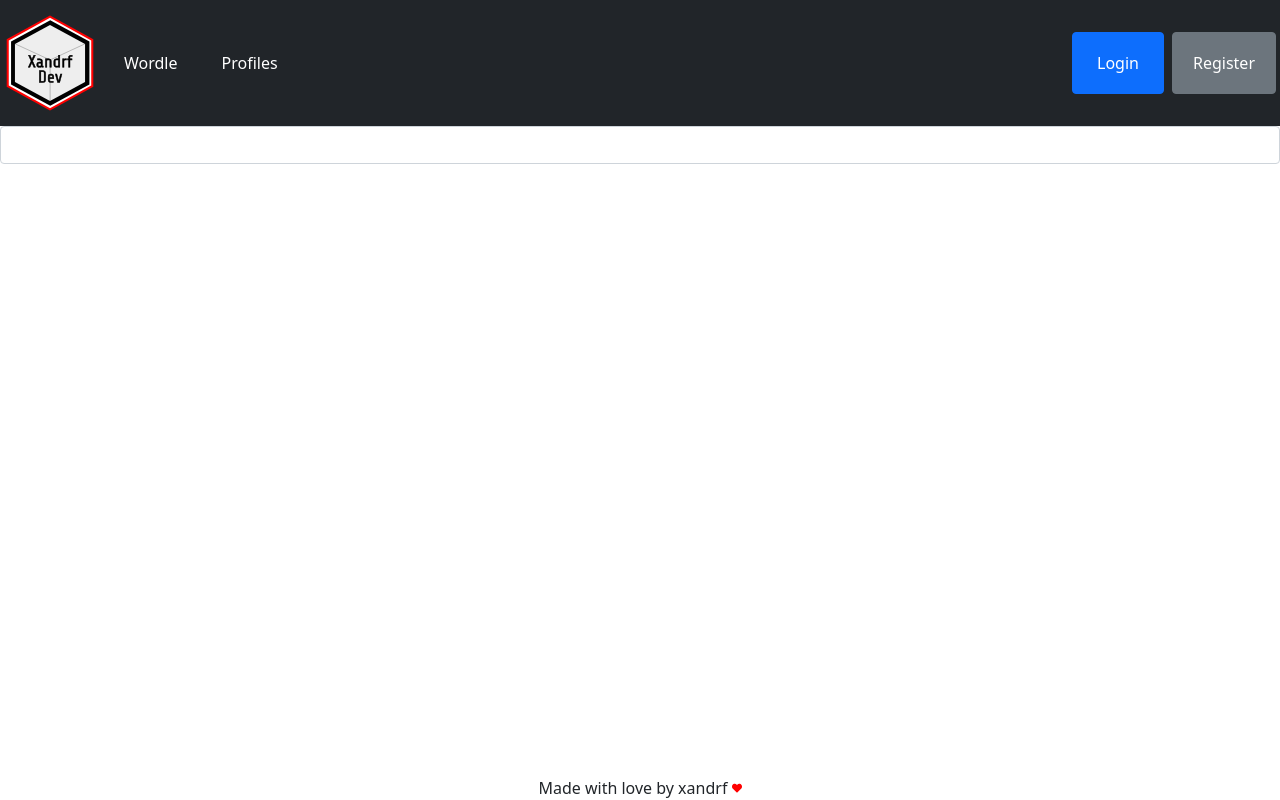
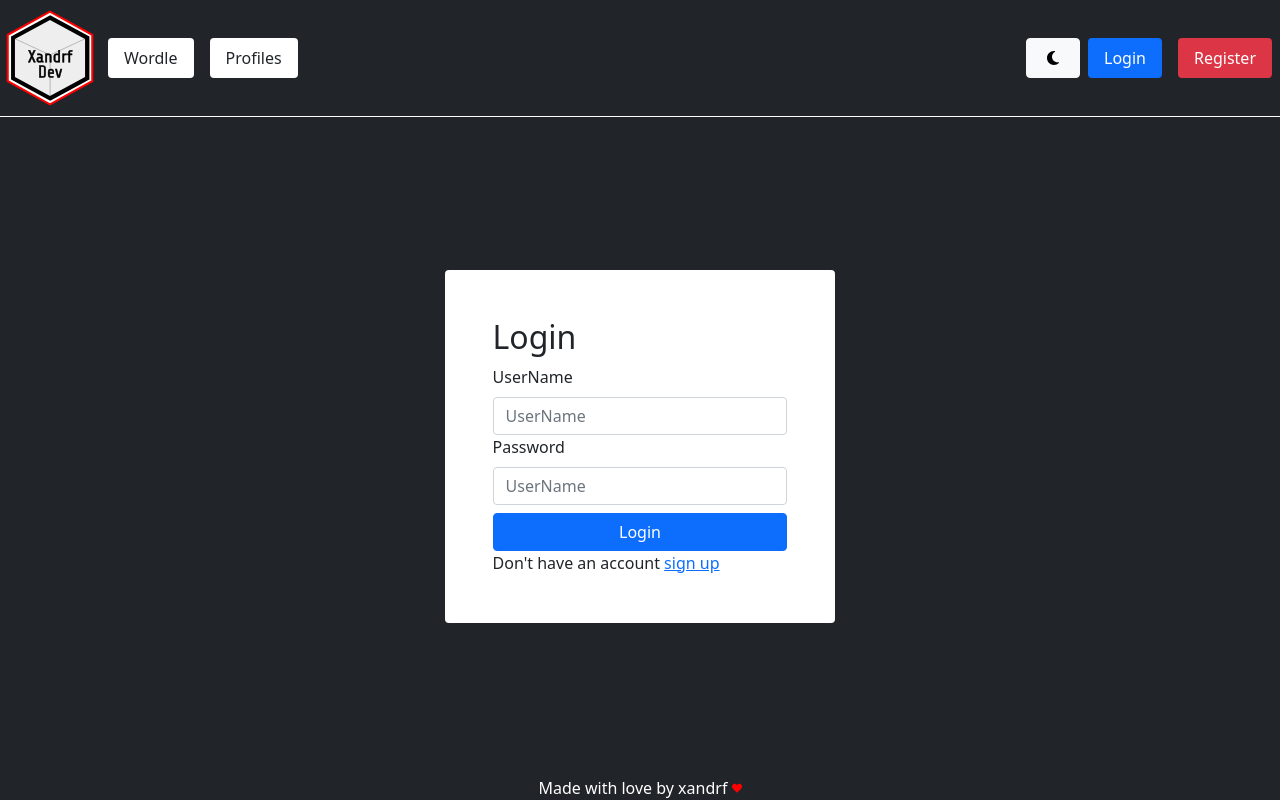
Before and after one commit to AlexandreSoftware/wordle-clone, a Next.js app in the folder web/: page /Login in a window 1280 px wide. Built offline with nearby package versions, Linux system fonts and the light colour scheme.

Commit message:
implemented dark-mode, finished login screen

```diff
--- a/web/components/Footer.tsx
+++ b/web/components/Footer.tsx
@@ -1,6 +1,9 @@
 import { faHeart } from "@fortawesome/free-solid-svg-icons"
 import { FontAwesomeIcon } from "@fortawesome/react-fontawesome"
+import { useContext } from "react"
 import Styles from "../styles/Footer.module.css"
+import ThemeContext from "../utils/ThemeContext"
 export default function Footer() {
-    return (<div className={Styles.footer +" text-center"}>Made with love by xandrf <FontAwesomeIcon icon={faHeart} width={10} height={10} color="red" className={Styles.footer}/> </div>)
+    let [context,setContext] = useContext(ThemeContext)
+    return (<div className={Styles.footer +" text-center text-"+context.SecondaryColor}>Made with love by xandrf <FontAwesomeIcon icon={faHeart} width={10} height={10} color="red" className={Styles.footer}/> </div>)
 }
--- a/web/components/NavBarAndFooter.tsx
+++ b/web/components/NavBarAndFooter.tsx
@@ -1,9 +1,12 @@
 import Footer from "./Footer";
 import NavBar from "./Navbar";
 import Styles from "../styles/NavbarAndFooter.module.css"
+import { useContext } from "react";
+import ThemeContext from "../utils/ThemeContext";
 export default function NavBarAndFooter({...props}) {
+    let [context,setContext] = useContext(ThemeContext)
     return (
-    <div className={Styles.content}>
+    <div className={`${Styles.content} bg-${context.PrimaryColor}`}>
         <NavBar/>
             {props.children}
         <Footer/>
--- a/web/components/Navbar.tsx
+++ b/web/components/Navbar.tsx
@@ -5,29 +5,45 @@ import 'bootstrap/dist/css/bootstrap.min.css';
 import Styles from "../styles/Navbar.module.css"
 import "font-awesome/css/font-awesome.css"
 import { FontAwesomeIcon } from "@fortawesome/react-fontawesome";
-import { faAlignJustify } from "@fortawesome/free-solid-svg-icons";
+import { faAlignJustify, faBars, faMoon, faSun } from "@fortawesome/free-solid-svg-icons";
+import { motion } from "framer-motion";
+import ThemeContext from "../utils/ThemeContext";
+import { useContext } from "react";
+import { responsivePropType } from "react-bootstrap/esm/createUtilityClasses";
+export default function NavBar(){
 
-export default function NavBar(){
+    let formattedbutton = "m-2 text-center rounded px-3"
+    let [context,setContext] = useContext(ThemeContext)
+    function invertColors(){
+        if(context.PrimaryColor=="white")
+            setContext({PrimaryColor:"dark",SecondaryColor:"white"})
+        else
+            setContext({PrimaryColor:"white",SecondaryColor:"dark"})
+    }
     return (
-    <Navbar bg="dark" expand="sm">
+    <Navbar bg={context.PrimaryColor.toString()} className={`border-bottom border-${context.SecondaryColor}`} expand="sm">
         <Image src="/logo.svg" width={100} height={100} alt="Logo"/>
         <Navbar.Toggle aria-controls="navbar"
-         className={Styles.navbar_default+ " "}>
-            <FontAwesomeIcon width={50} height={30} icon={faAlignJustify} className="text-white"/>         </Navbar.Toggle>
+         className={`${Styles.navbar_default} border-${context.SecondaryColor}`}>
+            <FontAwesomeIcon width={50} height={30} icon={faBars} className={`text-${context.SecondaryColor}`}/>
+        </Navbar.Toggle>
         <Navbar.Collapse id="navbar" >
-            <Nav.Link className="text-white m-2 text-center">Wordle</Nav.Link>
-            <Nav.Link className="text-white justify-self-start m-1 text-center" >Profiles</Nav.Link>
+            <motion.div>
+                <Nav.Link  href="/" className={`${formattedbutton} bg-${context.SecondaryColor} text-${context.PrimaryColor} `}>Wordle</Nav.Link>
+            </motion.div>
+            <motion.div>
+                <Nav.Link  href="/" className={`${formattedbutton} bg-${context.SecondaryColor} text-${context.PrimaryColor} `} >Profiles</Nav.Link>
+            </motion.div>
             <Nav className={Styles.RightButton}>
-                    <Button variant="primary" className="my-4 mx-1" >
-                        <Nav.Link className="m-1 text-white " href="/Login">
-                            Login
-                        </Nav.Link>
-                    </Button>
-                    <Button variant="secondary" className="my-4 mx-1">
-                        <Nav.Link href="/Register" className={Styles.link+ " text-center text-white"}>
-                            Register
-                        </Nav.Link>
-                    </Button>
+                <Button className="my-2 my-2 py-0 px-3" variant={context.SecondaryColor=="dark"?"dark":"light"} onClick={invertColors}><FontAwesomeIcon icon={context.PrimaryColor=="dark"?faMoon:faSun} width={20} height={20} /></Button>
+
+                <Nav.Link className={`${formattedbutton} text-white bg-primary`} href="/Login">
+                        Login
+                </Nav.Link>
+                <Nav.Link href="/Register" className={`${formattedbutton} text-white bg-danger`}>
+                        Register
+                </Nav.Link>
+
             </Nav>
         </Navbar.Collapse>
     </Navbar>
--- /dev/null
+++ b/web/components/Test.tsx
@@ -0,0 +1,6 @@
+import {motion} from "framer-motion"
+export default function Test() {
+    return(
+        <motion.a initial={false} animate={{ x: 100 }}></motion.a>
+    )
+}
--- a/web/package.json
+++ b/web/package.json
@@ -15,6 +15,7 @@
     "@fortawesome/react-fontawesome": "^0.1.18",
     "bootstrap": "^5.1.3",
     "font-awesome": "^4.7.0",
+    "framer-motion": "^6.2.8",
     "next": "12.1.0",
     "react": "17.0.2",
     "react-bootstrap": "^2.2.1",
--- a/web/pages/Login.tsx
+++ b/web/pages/Login.tsx
@@ -1,19 +1,24 @@
-import Head from "next/head";
-import { Form, FormControl, InputGroup } from "react-bootstrap";
-import NavBarAndFooter from "../components/NavBarAndFooter";
+import { useContext } from "react";
+import { Form, Nav } from "react-bootstrap";
 import Styles from "../styles/Login.module.css"
+import ThemeContext from "../utils/ThemeContext";
+import { Button } from "react-bootstrap";
+import Link from "next/link";
 export default function Login(){
+    let [context,setContext] = useContext(ThemeContext)
     return (
         <>
-            <Head>
-                <title>Wordle</title>
-                <link rel="icon" href="/favicon.svg" />
-            </Head>
-            <NavBarAndFooter>
-                <FormControl className={Styles.LoginScreen}>
-
-                </FormControl>
-            </NavBarAndFooter>
+                <div className={Styles.LoginScreen +" h-100 d-flex justify-content-center align-items-center"}>
+                    <Form.Group className={Styles.LoginForm + ` border-secondary border-radius-20 rounded p-5 bg-${context.SecondaryColor=="dark"?"dark":"white"} text-${context.PrimaryColor} `}>
+                        <h2>Login</h2>
+                        <Form.Label>UserName</Form.Label>
+                        <Form.Control type="text" placeholder="UserName"/>
+                        <Form.Label>Password</Form.Label>
+                        <Form.Control type="password" placeholder="UserName"/>
+                        <Button type="submit"  className="mt-2 w-100">Login</Button>
+                        Don't have an account <Link href="/Register">sign up</Link>
+                    </Form.Group>
+                </div>
         </>
     )
 }
--- a/web/pages/Register.tsx
+++ b/web/pages/Register.tsx
@@ -3,13 +3,7 @@ import NavBarAndFooter from "../components/NavBarAndFooter"
 export default function Register(){
     return(
         <>
-            <Head>
-                <title>Wordle</title>
-                <link rel="icon" href="/favicon.svg" />
-            </Head>
-            <NavBarAndFooter>
 
-            </NavBarAndFooter>
         </>
     )
 }
--- /dev/null
+++ b/web/pages/_app.tsx
@@ -0,0 +1,18 @@
+import { AppProps } from "next/app";
+import Head from "next/head";
+import NavBarAndFooter from "../components/NavBarAndFooter";
+import { ThemeContextProvider } from "../utils/ThemeContext";
+
+export default function app({Component,pageProps}:AppProps) {
+        return(<>
+            <Head>
+                <title>Wordle</title>
+                <link rel="icon" href="/favicon.svg" />
+            </Head>
+            <ThemeContextProvider>
+                <NavBarAndFooter>
+                    <Component {...pageProps} />
+                </NavBarAndFooter>
+            </ThemeContextProvider>
+        </>)
+}
--- a/web/styles/Navbar.module.css
+++ b/web/styles/Navbar.module.css
@@ -7,11 +7,11 @@
 .RightButton{
     margin-left: auto;
 }
-.navbar_default{
-    border-color: white!important;
-}
 .navbar_default svg{
     padding: 0%;
     width: 100%;
     height: 50%;
 }
+.formattedbutton:checked{
+    border:10px solid red;
+}
--- /dev/null
+++ b/web/utils/ThemeContext.tsx
@@ -0,0 +1,20 @@
+import React, { useState } from 'react';
+type IColors={
+  PrimaryColor:String,
+  SecondaryColor:String
+}
+type IColorsContext = [IColors, React.Dispatch<React.SetStateAction<IColors>>];
+
+const ThemeContext = React.createContext<IColorsContext>([{PrimaryColor:"",SecondaryColor:""}, () => null])
+
+export default ThemeContext
+
+export const ThemeContextProvider = (props:any)=>{
+  const [colors, setColors] = useState<IColors>(
+    {
+      PrimaryColor:"dark",
+      SecondaryColor:"white",
+    })
+
+  return <ThemeContext.Provider value={[colors, setColors]}>{props.children}</ThemeContext.Provider>;
+}
```
Also changed, not shown: web/pages/index.tsx (+1 -7 lines), 1 other file (tests, documents, lock files or other folders).
